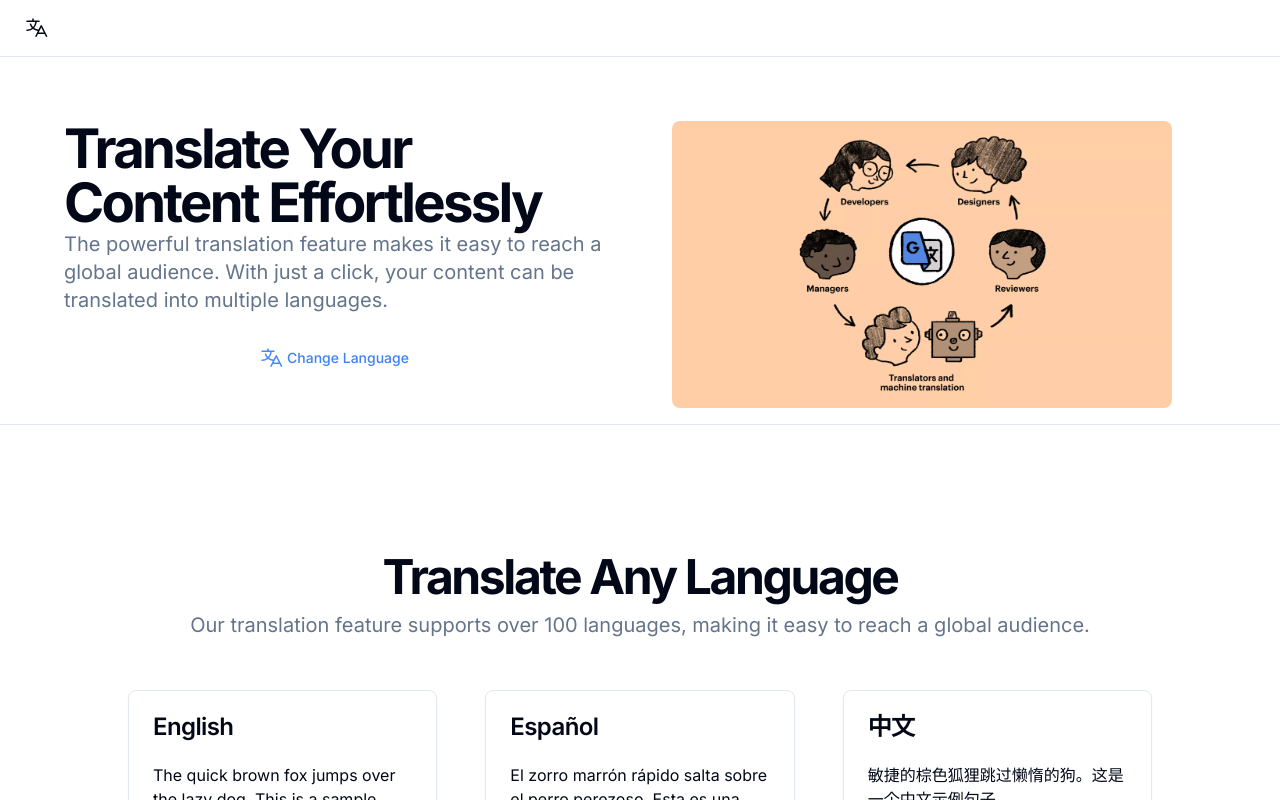
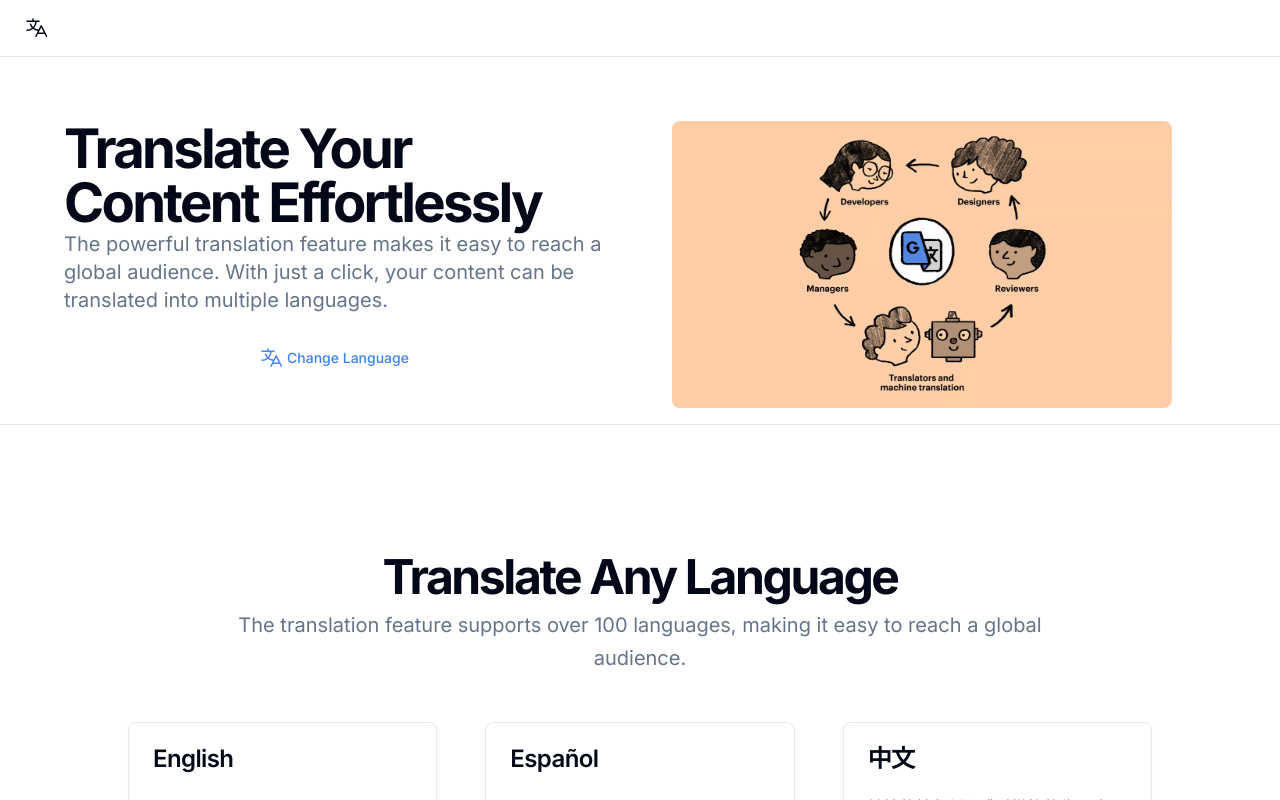
Before and after one commit to thenameisajay/Google-Translate-React-Component, a Next.js app: page / in a window 1280 px wide. Shown: the top 800 px of the page. Built offline with nearby package versions, Linux system fonts and the light colour scheme.

Commit message:
Update page.tsx

```diff
--- a/src/app/page.tsx
+++ b/src/app/page.tsx
@@ -59,7 +59,7 @@ export default function Page() {
                                     Translate Any Language
                                 </h2>
                                 <p className="max-w-[900px] text-muted-foreground md:text-xl/relaxed lg:text-base/relaxed xl:text-xl/relaxed">
-                                    Our translation feature supports over 100
+                                    The translation feature supports over 100
                                     languages, making it easy to reach a global
                                     audience.
                                 </p>
```
